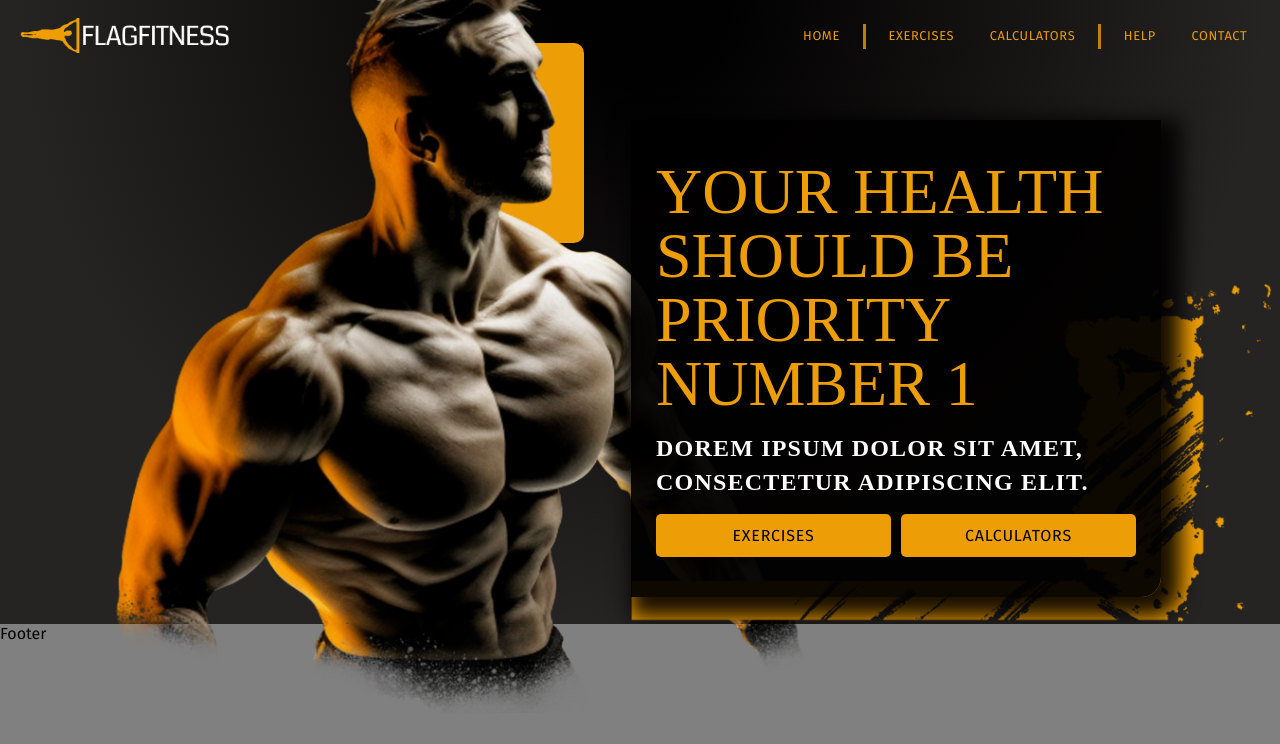
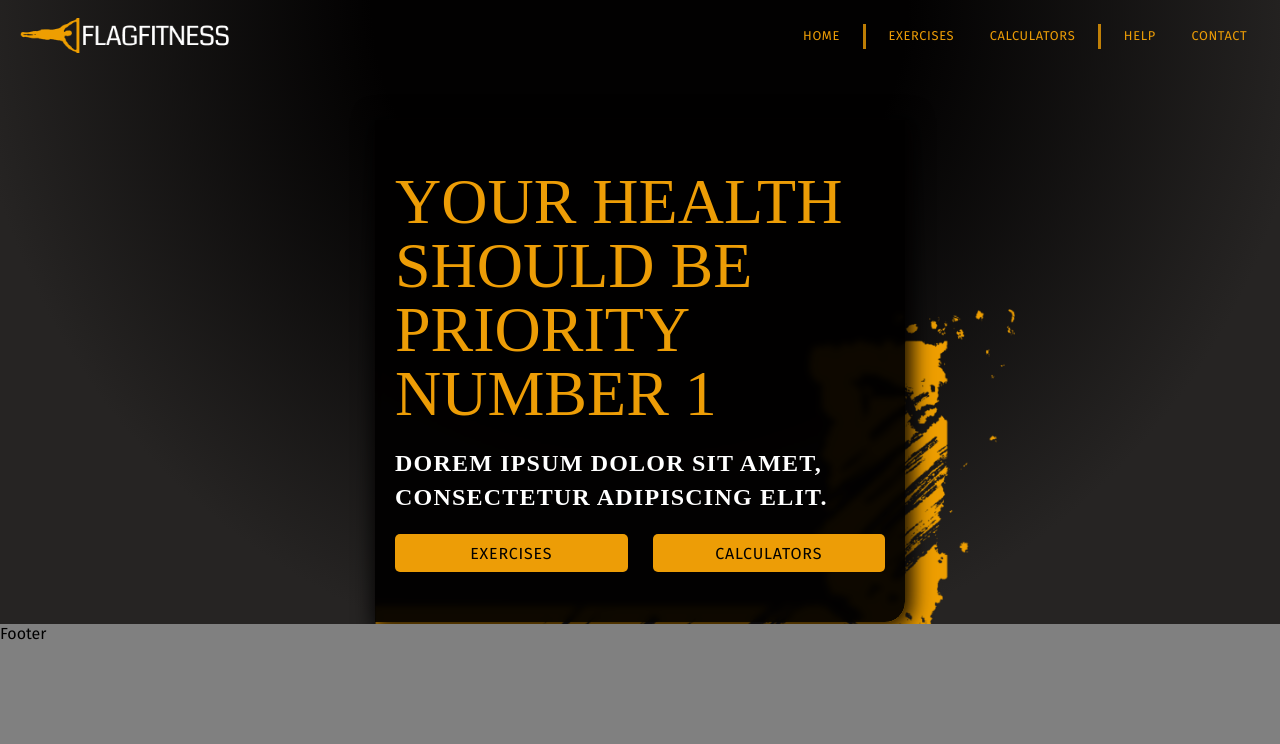
Before and after one commit to ZacharieMcGee/flagfitness, a React (Vite) app: page / in a window 1280 px wide. Shown: the top 744 px of the page. Built offline with nearby package versions, Linux system fonts and the light colour scheme; a web font is replaced by a local one.

Commit message:
landing page css adjustments

```diff
--- a/src/components/Navbar/Navbar.css
+++ b/src/components/Navbar/Navbar.css
@@ -32,8 +32,6 @@
   width: 300px;
   background-color: rgba(2,1,1, .85);
   border-bottom-left-radius: 25px;
-
-
 }
 
 .show-navbar {
@@ -68,7 +66,7 @@
 }
 
 .navbar-flex_links-link:hover,
-.navbar-flex_links-link:active {
+.navbar-flex_links-link:focus {
   background-color: var(--main-color);
   color: var(--bg-color-1)
 }
@@ -87,9 +85,6 @@
 .navbar-flex_logo-img {
   max-width: 100%;
   height: auto;
-  /* background-image: url('../../assets/logo-sm.png');
-  background-size: cover;
-  background-position: center; */
 }
 
 .logo-lg {
@@ -108,7 +103,6 @@
 
 .navbar-backdrop {
   position: absolute;
-  /* z-index: 100; */
   top: 0;
   left: 50%;
   transform: translateX(-50%);
--- a/src/index.css
+++ b/src/index.css
@@ -10,7 +10,8 @@ $font-body: 'Fira Sans'; */
   'sm': 640px,
   'md': 768px,
   'lg': 1024px,
-  'xl': 1280px,
+  'xl': 1366px,
+  '2xl: 1920px
 ); */
 
  :root {
--- a/src/pages/LandingPage/LandingPage.css
+++ b/src/pages/LandingPage/LandingPage.css
@@ -3,8 +3,8 @@
   background-image:
     radial-gradient(
       circle at top,
-      var(--bg-color-1) 10%,
-      var(--bg-color-2) 70%);
+      var(--bg-color-1) 30%,
+      var(--bg-color-2) 75%);
 
   /* display: flex; */
 
@@ -17,6 +17,8 @@
   padding-top: 15vh;
   position: relative;
   z-index: 1;
+
+
 }
 
 .hero-card {
@@ -24,15 +26,18 @@
   z-index: 10;
 
   width: 85vw;
-  max-width: 530px;
+  max-width: 350px;
   margin: 0 auto;
+
+
 }
 
 .hero-card_content {
   padding: 20px;
   background-color: rgba(2,1,1,.95);
-  box-shadow: 10px 10px 20px 10px rgba(2,1,1,.9);
+  box-shadow: 3px 3px 20px 5px rgba(2,1,1,.9);
   border-bottom-right-radius: 20px;
+  backdrop-filter: blur(3px);
 }
 
 
@@ -64,7 +69,7 @@
 }
 
 .hero-card p {
-  margin: 15px 0;
+  margin: 20px 0;
 
   font-family: var(--font-subtitle);
   font-weight: 800;
@@ -74,10 +79,6 @@
   text-transform: uppercase;
 
   color: #FFFFFF;
-}
-
-.hero-card p {
-  margin: 15px 0;
 }
 
 .hero-card_btns {
@@ -111,32 +112,25 @@
   left: -10%;
   transform: skewX(-20deg);
   background-color: var(--main-color);
-  /* background-image: linear-gradient(to right, var(--main-color) 50%, transparent 50%); */
   transition: all .3s ease-out;
 }
 
-.btn:hover {
+.btn:hover,
+.btn:focus {
   color: var(--main-color);
   outline: 2px solid var(--main-color)
 }
 
-.btn:hover:before {
+.btn:hover:before,
+.btn:focus:before {
   left: -125%;
 }
 
-/* .hero-card_detail {
-  position: absolute;
+@media screen and (min-width: 1024px) {
+  .hero-card {
+    max-width: 530px;
+  }
 
-
-  top: 0;
-  left: 0;
-  width: 100%;
-  height: auto;
-  transform-origin: 0 100%;
-  transform: rotate(90deg);
-} */
-
-@media screen and (min-width: 1024px) {
   .hero-card h1 {
     font-size: 64px;
     line-height: 100%;
@@ -147,12 +141,17 @@
     font-size: 24px;
   }
 
+  .hero-card_btns {
+    gap: 25px;
+  }
+
   .btn {
     font-size: 1em;
+    padding: .6em 0;
   }
 
   .hero-card_content {
-    padding: 40px 25px;
+    padding: 50px 20px;
   }
 
   .hero-card_bg {
@@ -161,16 +160,17 @@
 
 }
 
-@media screen and (min-width: 1280px) {
+@media screen and (min-width: 1366px) {
   .hero-container {
     margin-left: 40vw;
+    max-width: 900px;
   }
 
   .hero-section::after {
     content: '';
     position: absolute;
     bottom: -70px;
-    left: 9vw;
+    left: 10vw;
     background-image: url('../../assets/hero-man.png');
     background-size: contain;
     background-repeat: no-repeat;
@@ -181,11 +181,17 @@
   .hero-section::before {
     content: '';
     position: absolute;
-    bottom: 400px;
+    bottom: 375px;
     left: 30vw;
-    width: 200px;
-    height: 200px;
-    border-radius: 10px;
+    width: 225px;
+    height: 225px;
+    border-radius: 5px;
     background-color: var(--main-color);
   }
 }
+
+@media screen and (min-width: 1920px) {
+  .hero-section::after {
+    left: 15vw;
+  }
+}
```
